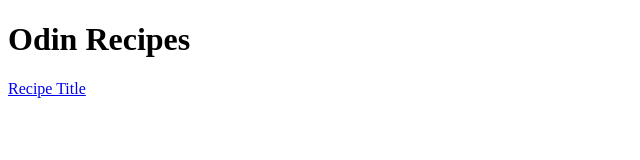
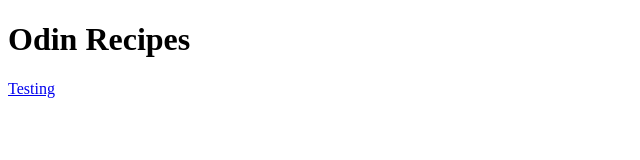
Before and after one commit to OvidijusUlis/odin-recipes, a plain HTML site: page index.html in a window 1280 px wide. Shown: the full height of the page, 0-640 px from the left. Drawn offline with Linux system fonts and the light colour scheme.

Commit message:
Updated index.html

```diff
--- a/index.html
+++ b/index.html
@@ -8,6 +8,6 @@
 </head>
 <body>
     <h1>Odin Recipes</h1>
-    <a href="recipes/recipename.html">Recipe Title</a>
+    <a href="recipes/recipename.html">Testing</a>
 </body>
 </html>
```
